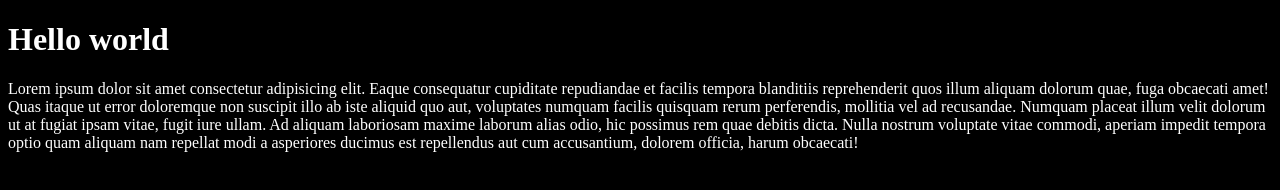
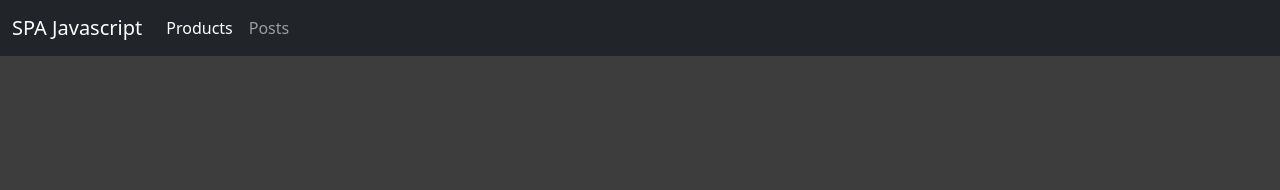
Before and after one commit to SusannaMontero/DESPLEGAMENT-Reto10, a website built with webpack: page src/index.html in a window 1280 px wide. Built offline with nearby package versions, Linux system fonts and the light colour scheme.

Commit message:
agregado bootstrap falla el console del window event.

```diff
--- a/notas.txt
+++ b/notas.txt
@@ -12,3 +12,4 @@ instalar 'npm install style-loader'
 instalar sass npm 'npm install node-sass'
 instalar sass loader webpack 'npm install sass-loader'
 ejecutar 'npm init -y' para ver los paquetes instalados
+instalar bootstrap 'npm install bootstrap'
--- a/package.json
+++ b/package.json
@@ -2,12 +2,12 @@
   "name": "DESPLEGAMENT-Reto10",
   "version": "1.0.0",
   "description": "",
-  "main": "webpack.config.js",
+  "main": "src/main.js",
   "dependencies": {
+    "bootstrap": "^5.0.0",
     "css-loader": "^5.2.4",
     "html-webpack-plugin": "^5.3.1",
     "node-sass": "^5.0.0",
-    "sass": "^1.32.12",
     "sass-loader": "^11.0.1",
     "style-loader": "^2.0.0",
     "webpack": "^5.36.2",
--- a/src/index.html
+++ b/src/index.html
@@ -5,10 +5,29 @@
     <meta http-equiv="X-UA-Compatible" content="IE=edge">
     <meta name="viewport" content="width=device-width, initial-scale=1.0">
     <title>Reto10</title>
-    <link rel="stylesheet" href="main.css">
 </head>
 <body>
-    <h1>Hello world</h1>
-    <p>Lorem ipsum dolor sit amet consectetur adipisicing elit. Eaque consequatur cupiditate repudiandae et facilis tempora blanditiis reprehenderit quos illum aliquam dolorum quae, fuga obcaecati amet! Quas itaque ut error doloremque non suscipit illo ab iste aliquid quo aut, voluptates numquam facilis quisquam rerum perferendis, mollitia vel ad recusandae. Numquam placeat illum velit dolorum ut at fugiat ipsam vitae, fugit iure ullam. Ad aliquam laboriosam maxime laborum alias odio, hic possimus rem quae debitis dicta. Nulla nostrum voluptate vitae commodi, aperiam impedit tempora optio quam aliquam nam repellat modi a asperiores ducimus est repellendus aut cum accusantium, dolorem officia, harum obcaecati!</p>
+
+    <nav class="navbar navbar-expand-lg navbar-dark bg-dark">
+        <div class="container-fluid">
+          <a class="navbar-brand" href="#/">SPA Javascript</a>
+          <button class="navbar-toggler" type="button" data-bs-toggle="collapse" data-bs-target="#navbarNav" aria-controls="navbarNav" aria-expanded="false" aria-label="Toggle navigation">
+            <span class="navbar-toggler-icon"></span>
+          </button>
+          <div class="collapse navbar-collapse" id="navbarNav">
+            <ul class="navbar-nav">
+
+              <li class="nav-item">
+                <a class="nav-link active" aria-current="page" href="#/products">Products</a>
+              </li>
+              <li class="nav-item">
+                <a class="nav-link" href="#/posts">Posts</a>
+              </li>
+
+            </ul>
+          </div>
+        </div>
+      </nav>
+
 </body>
 </html>
--- a/src/main.js
+++ b/src/main.js
@@ -1,3 +1,7 @@
+import 'bootstrap/dist/css/bootstrap.min.css'
 import './main.scss'
 
-console.log('Hello world!')
+// Captura el evento de cada vez que cambia de hash(#)
+window.addEventListener('haschange', () => {
+    console.log(window.location.hash)
+})
--- a/src/main.scss
+++ b/src/main.scss
@@ -1,4 +1,6 @@
+$bg_primary: #3d3d3d;
+
 body{
-    background: black;
-    color: white;
+    background: $bg_primary;
+    color: black;
 }
```
Also changed, not shown: 2 other files.
